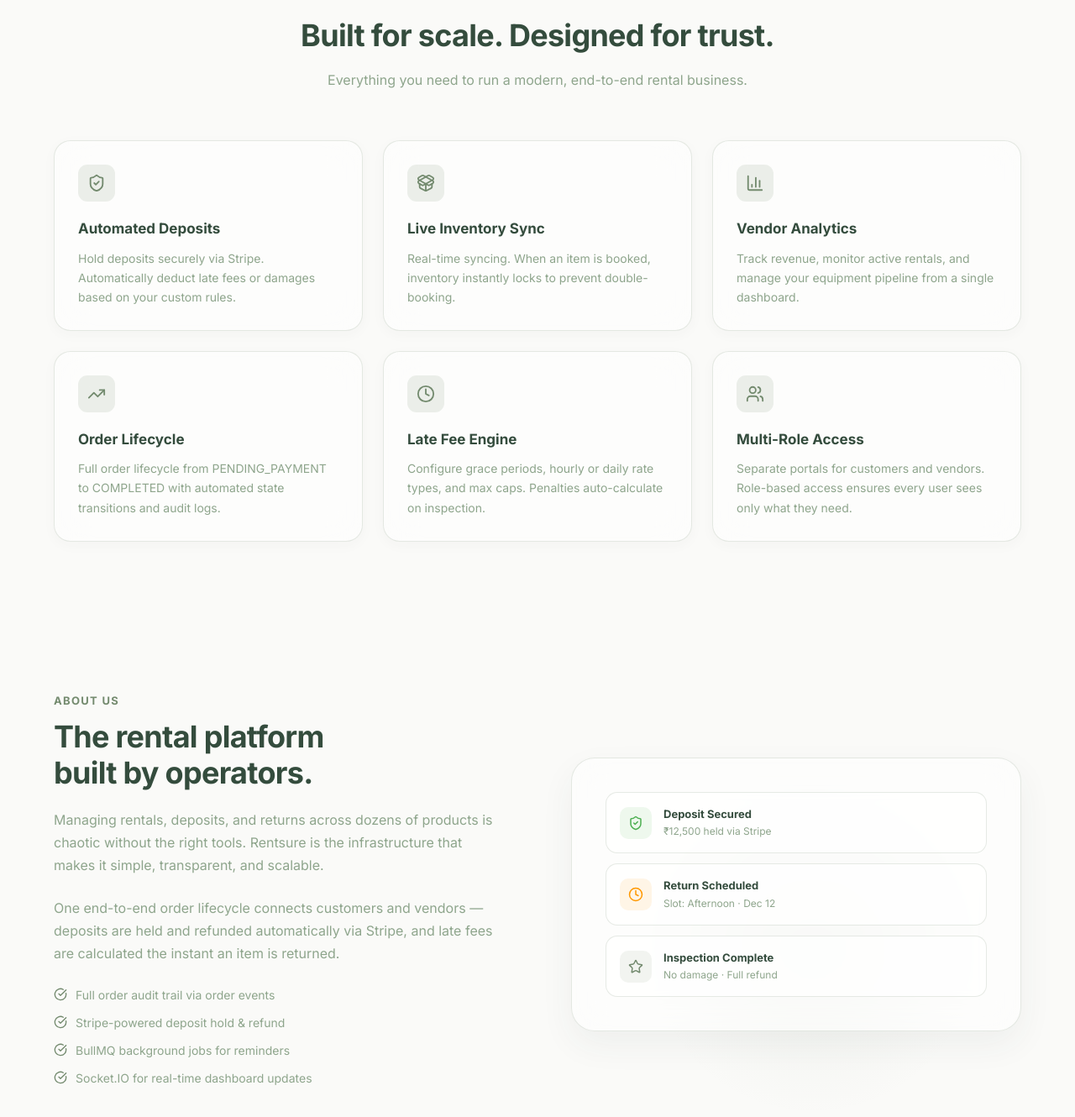
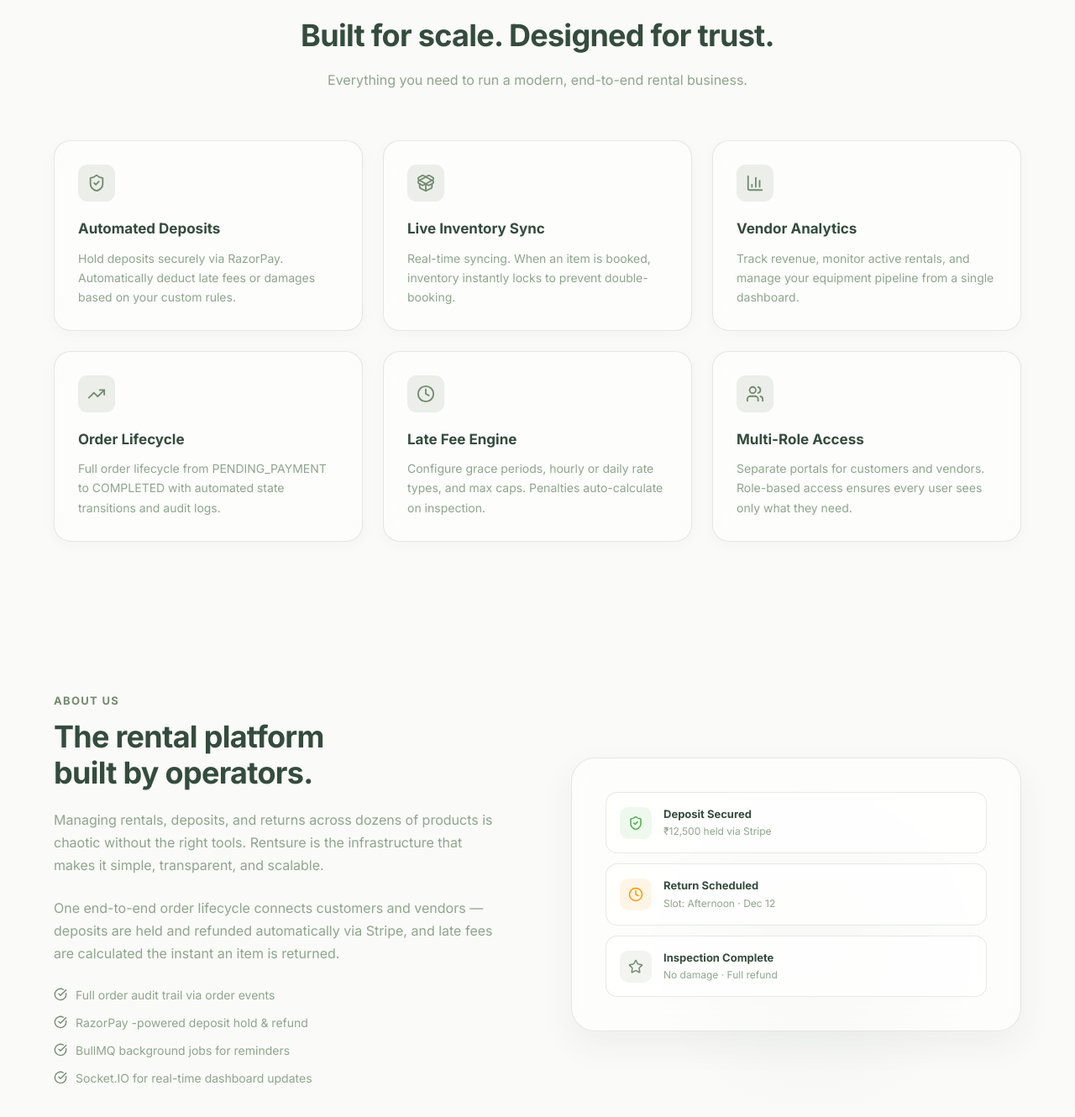
Before and after one commit to DhruvMatariya/odooXKsVF, a React (Vite) app in the folder frontend/: page / in a window 1280 px wide. Shown: the part 775-2105 px from the top of the page at 84% size. Built offline with nearby package versions, Linux system fonts and the light colour scheme.

Commit message:
fix: frontend minor changes

```diff
--- a/frontend/src/app/screens/public/LandingPage.tsx
+++ b/frontend/src/app/screens/public/LandingPage.tsx
@@ -175,7 +175,7 @@ export function LandingPage() {
             <p style={{ fontSize: '16px', color: t.textMuted, maxWidth: '500px', margin: '0 auto' }}>Everything you need to run a modern, end-to-end rental business.</p>
           </div>
           <div style={{ display: 'grid', gridTemplateColumns: 'repeat(3, 1fr)', gap: '24px' }}>
-            <FeatureCard icon={<ShieldCheck size={22} />} title="Automated Deposits" desc="Hold deposits securely via Stripe. Automatically deduct late fees or damages based on your custom rules." t={t} />
+            <FeatureCard icon={<ShieldCheck size={22} />} title="Automated Deposits" desc="Hold deposits securely via RazorPay. Automatically deduct late fees or damages based on your custom rules." t={t} />
             <FeatureCard icon={<PackageOpen size={22} />} title="Live Inventory Sync" desc="Real-time syncing. When an item is booked, inventory instantly locks to prevent double-booking." t={t} />
             <FeatureCard icon={<BarChart3 size={22} />} title="Vendor Analytics" desc="Track revenue, monitor active rentals, and manage your equipment pipeline from a single dashboard." t={t} />
             <FeatureCard icon={<TrendingUp size={22} />} title="Order Lifecycle" desc="Full order lifecycle from PENDING_PAYMENT to COMPLETED with automated state transitions and audit logs." t={t} />
@@ -201,7 +201,7 @@ export function LandingPage() {
 
 
 
-              {['Full order audit trail via order events', 'Stripe-powered deposit hold & refund', 'BullMQ background jobs for reminders', 'Socket.IO for real-time dashboard updates'].map(item => (
+              {['Full order audit trail via order events', 'RazorPay    -powered deposit hold & refund', 'BullMQ background jobs for reminders', 'Socket.IO for real-time dashboard updates'].map(item => (
                 <div key={item} style={{ display: 'flex', alignItems: 'center', gap: '10px', marginBottom: '12px' }}>
                   <CheckCircle size={16} color={t.accent} />
                   <span style={{ fontSize: '14px', color: t.textMuted }}>{item}</span>
```
